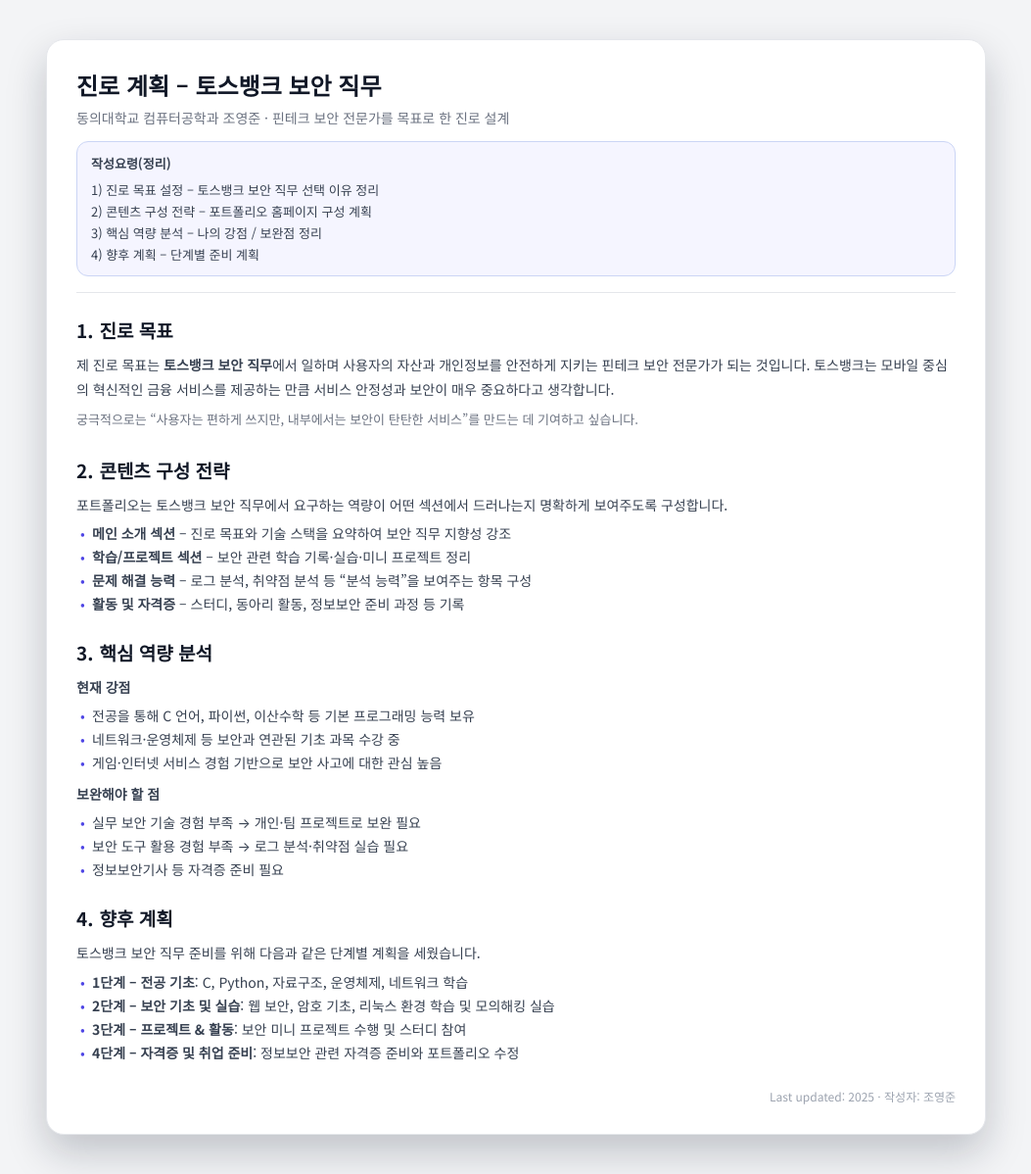
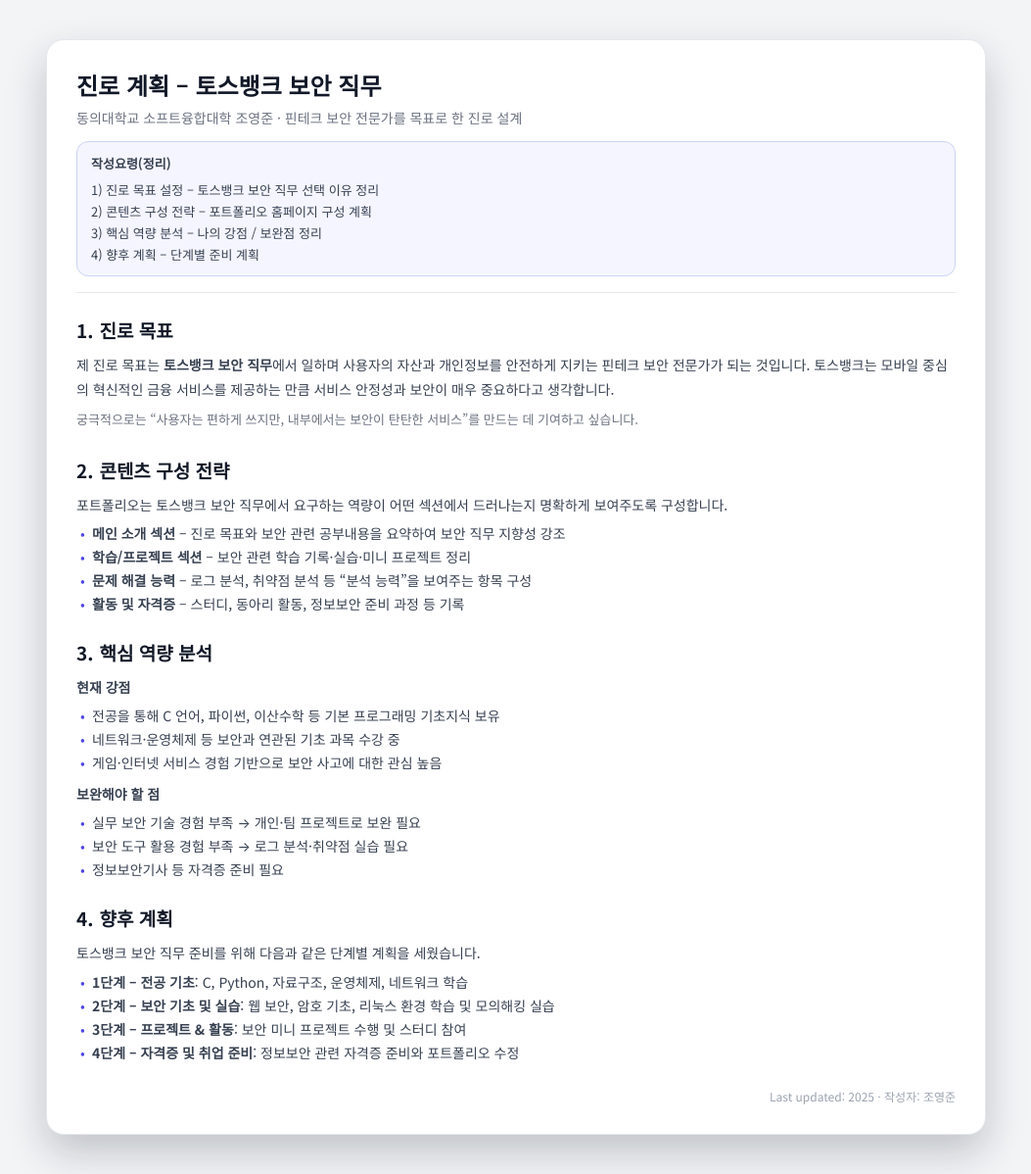
Before and after one commit to yyj0603/yyj0603.github.io, a Jekyll site: the page index.html, which Jekyll copies as it is, in a window 1280 px wide. Shown: the whole page at 98% size, without its empty margins (113-1166 px from the left). Built offline with Jekyll 4.4.1, drawn with Linux system fonts in a browser that asks for light colours.

Commit message:
Update index.html

```diff
--- a/index.html
+++ b/index.html
@@ -122,7 +122,7 @@
 <div class="container">
     <header>
         <h1>진로 계획 – 토스뱅크 보안 직무</h1>
-        <p>동의대학교 컴퓨터공학과 조영준 · 핀테크 보안 전문가를 목표로 한 진로 설계</p>
+        <p>동의대학교 소프트융합대학 조영준 · 핀테크 보안 전문가를 목표로 한 진로 설계</p>
 
         <div class="tip-box">
             <b>작성요령(정리)</b>
@@ -156,7 +156,7 @@
                 포트폴리오는 토스뱅크 보안 직무에서 요구하는 역량이 어떤 섹션에서 드러나는지 명확하게 보여주도록 구성합니다.
             </p>
             <ul>
-                <li><b>메인 소개 섹션</b> – 진로 목표와 기술 스택을 요약하여 보안 직무 지향성 강조</li>
+                <li><b>메인 소개 섹션</b> – 진로 목표와 보안 관련 공부내용을 요약하여 보안 직무 지향성 강조</li>
                 <li><b>학습/프로젝트 섹션</b> – 보안 관련 학습 기록·실습·미니 프로젝트 정리</li>
                 <li><b>문제 해결 능력</b> – 로그 분석, 취약점 분석 등 “분석 능력”을 보여주는 항목 구성</li>
                 <li><b>활동 및 자격증</b> – 스터디, 동아리 활동, 정보보안 준비 과정 등 기록</li>
@@ -169,7 +169,7 @@
 
             <p><b>현재 강점</b></p>
             <ul>
-                <li>전공을 통해 C 언어, 파이썬, 이산수학 등 기본 프로그래밍 능력 보유</li>
+                <li>전공을 통해 C 언어, 파이썬, 이산수학 등 기본 프로그래밍 기초지식 보유</li>
                 <li>네트워크·운영체제 등 보안과 연관된 기초 과목 수강 중</li>
                 <li>게임·인터넷 서비스 경험 기반으로 보안 사고에 대한 관심 높음</li>
             </ul>
```
